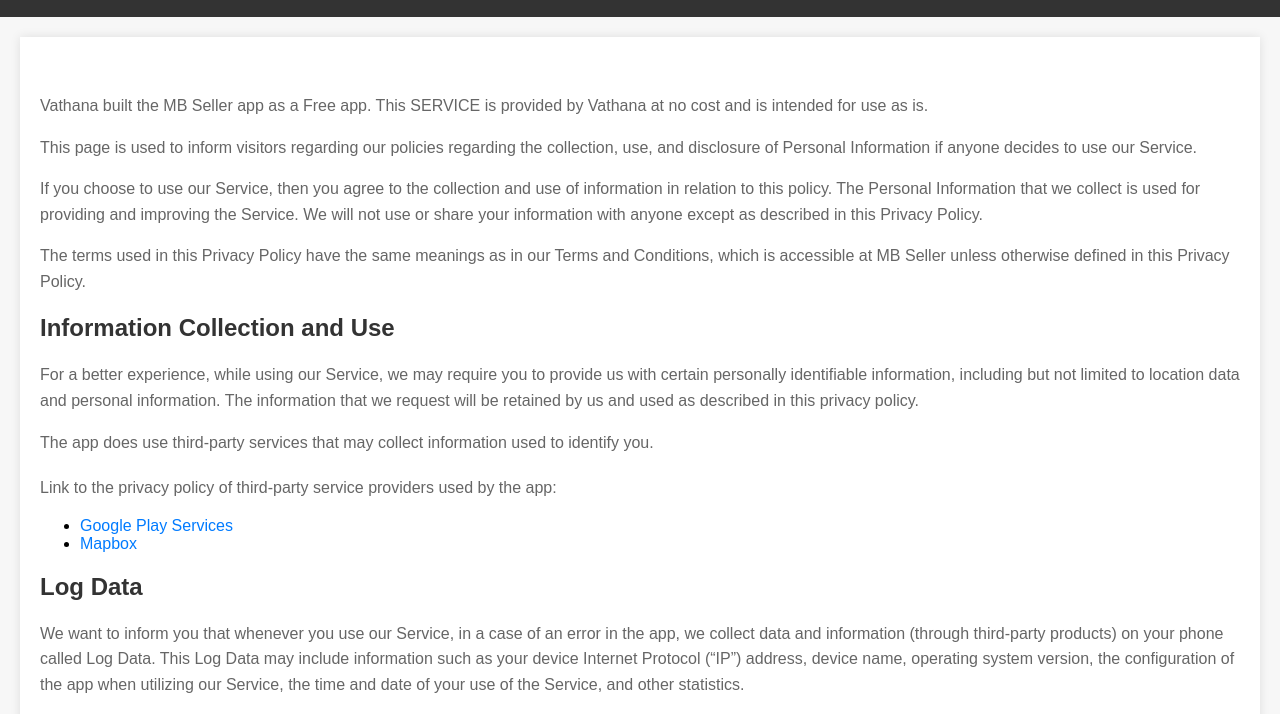
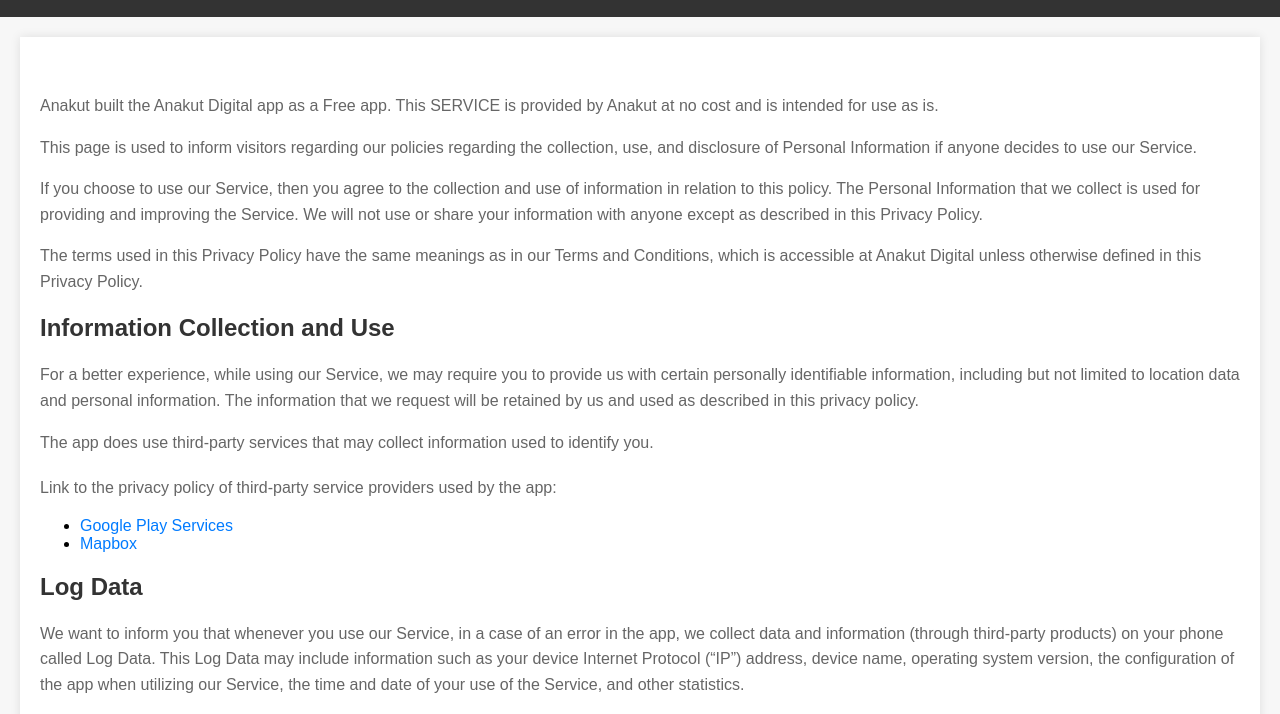
Before and after one commit to thearazz/mpos_privacy_policy, a plain HTML site: page index.html in a window 1280 px wide. Shown: the part 60-774 px from the top of the page. Drawn offline with Linux system fonts and the light colour scheme.

Commit message:
Update index.html

```diff
--- a/index.html
+++ b/index.html
@@ -47,13 +47,13 @@
         <h1>Privacy Policy</h1>
     </div>
     <div class="content">
-        <p>Vathana built the MB Seller app as a Free app. This SERVICE is provided by Vathana at no cost and is intended for use as is.</p>
+        <p>Anakut built the Anakut Digital app as a Free app. This SERVICE is provided by Anakut at no cost and is intended for use as is.</p>
 
         <p>This page is used to inform visitors regarding our policies regarding the collection, use, and disclosure of Personal Information if anyone decides to use our Service.</p>
 
         <p>If you choose to use our Service, then you agree to the collection and use of information in relation to this policy. The Personal Information that we collect is used for providing and improving the Service. We will not use or share your information with anyone except as described in this Privacy Policy.</p>
 
-        <p>The terms used in this Privacy Policy have the same meanings as in our Terms and Conditions, which is accessible at MB Seller unless otherwise defined in this Privacy Policy.</p>
+        <p>The terms used in this Privacy Policy have the same meanings as in our Terms and Conditions, which is accessible at Anakut Digital unless otherwise defined in this Privacy Policy.</p>
 
         <h2>Information Collection and Use</h2>
         <p>For a better experience, while using our Service, we may require you to provide us with certain personally identifiable information, including but not limited to location data and personal information. The information that we request will be retained by us and used as described in this privacy policy.</p>
@@ -102,7 +102,7 @@
         <p>This policy is effective as of 2021-03-03</p>
 
         <h2>Children’s Privacy </h2>
-        <p>If you have any questions or suggestions about our Privacy Policy, do not hesitate to contact us at kethvathana.pal@gmail.com.</p>
+        <p>If you have any questions or suggestions about our Privacy Policy, do not hesitate to contact us at app.anakutdigital@gmail.com.</p>
     </div>
 </body>
 </html>
```
